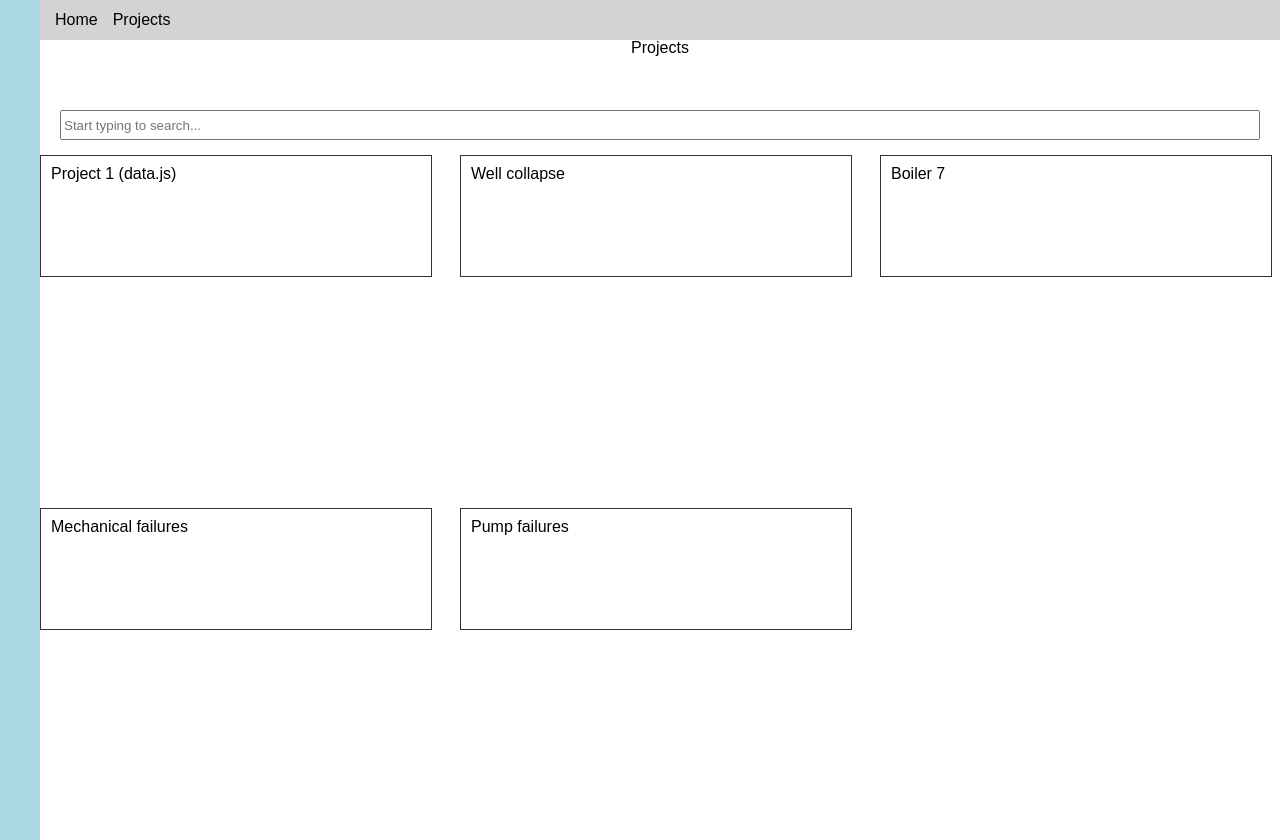
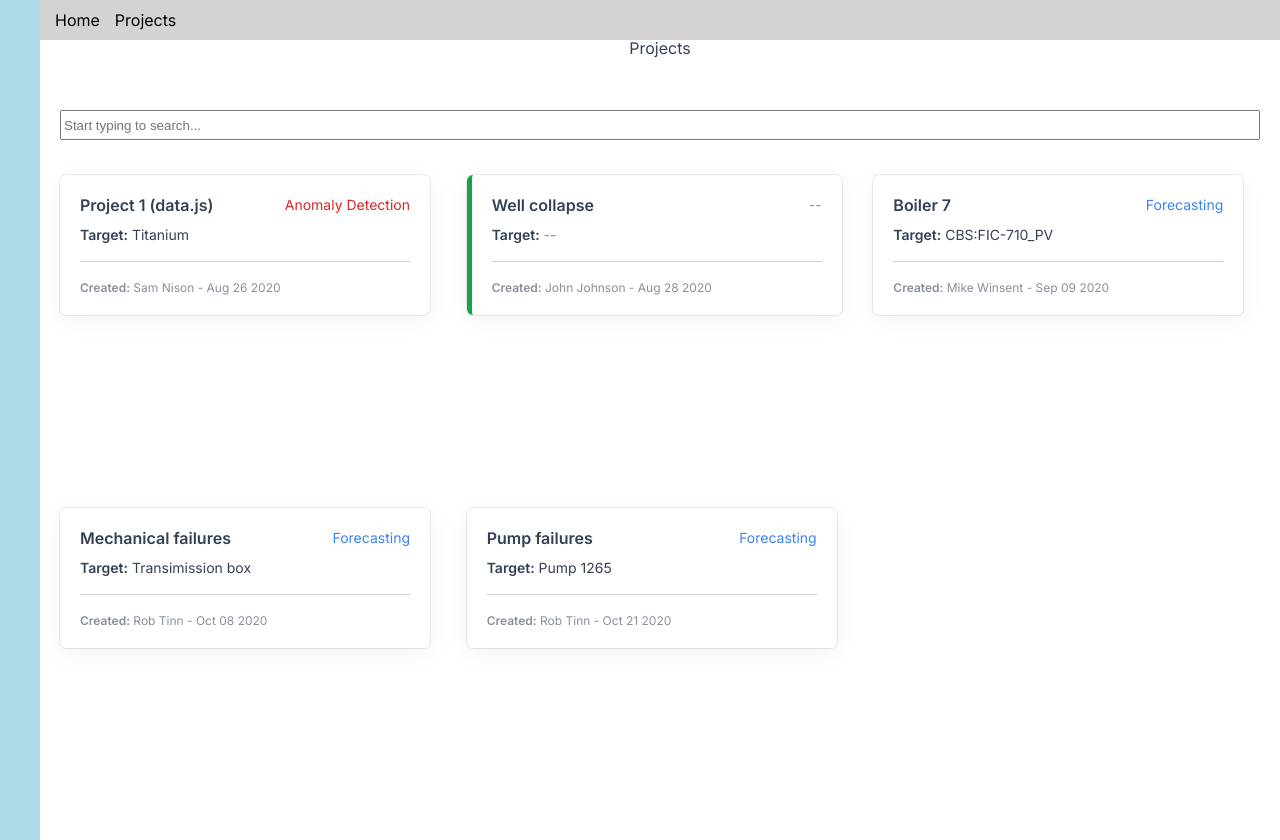
Before and after one commit to rickymm/canvass-challenge, a React (Create React App) app: page / in a window 1280 px wide. Built offline with nearby package versions, Linux system fonts and the light colour scheme.

Commit message:
Add styles to ProjectCard

```diff
--- a/src/components/ProjectCard/ProjectCard.js
+++ b/src/components/ProjectCard/ProjectCard.js
@@ -1,21 +1,31 @@
 import React from "react";
-import styled from "styled-components/macro";
+import { Text, Card, Row, Name, Divider, TemplateColor } from "./styles";
+
+const Placeholder = () => <Text $color="text-light">--</Text>;
 
 export default function ProjectCard({ project }) {
   const { name, createdByUser, createdDate, template, target, inProduction } =
     project;
 
   return (
-    <Card>
-      <span>{name}</span>
+    <Card $border={inProduction}>
+      <Row $spaceBetween>
+        <Name>{name}</Name>
+        <Text $color={TemplateColor[template]}>
+          {template ?? <Placeholder />}
+        </Text>
+      </Row>
+      <Row $mt={10}>
+        <Text>
+          <b>Target:</b> {target ?? <Placeholder />}
+        </Text>
+      </Row>
+      <Divider />
+      <Row>
+        <Text $color="text-light" $small>
+          <b>Created:</b> {createdByUser} - {createdDate}
+        </Text>
+      </Row>
     </Card>
   );
 }
-
-const Card = styled.div`
-  display: flex;
-  border: 1px solid #333;
-  max-height: 100px;
-  max-width: 370px;
-  padding: 10px;
-`;
--- /dev/null
+++ b/src/components/ProjectCard/index.js
@@ -0,0 +1 @@
+export { default } from "./ProjectCard";
--- /dev/null
+++ b/src/components/ProjectCard/styles.js
@@ -0,0 +1,81 @@
+import styled, { css } from "styled-components/macro";
+import device from "../../utils/device";
+
+export const CARD_WIDTH = 330;
+export const TemplateColor = {
+  "Anomaly Detection": "red",
+  Forecasting: "blue",
+};
+
+export const Card = styled.div`
+  display: flex;
+  flex-direction: column;
+  justify-content: space-between;
+  justify-self: center;
+  padding: 20px;
+  width: ${CARD_WIDTH - 30}px;
+  line-height: 20px;
+
+  border-radius: 6px;
+  box-shadow: rgba(0, 0, 0, 0.05) 0px 6px 24px 0px,
+    rgba(0, 0, 0, 0.08) 0px 0px 0px 1px;
+
+  ${({ $border }) =>
+    $border &&
+    css`
+      border-left: 5px solid var(--color-green);
+    `}
+
+  ${device.desktop} {
+    width: ${CARD_WIDTH}px;
+    max-height: 100px;
+    justify-self: baseline;
+  }
+`;
+export const Row = styled.div`
+  display: flex;
+  flex-direction: column;
+  align-items: flex-start;
+
+  ${({ $spaceBetween }) =>
+    $spaceBetween &&
+    css`
+      justify-content: space-between;
+    `}
+
+  ${({ $mt }) =>
+    $mt &&
+    css`
+      margin-top: ${$mt}px;
+    `}
+
+  ${device.desktop} {
+    flex-direction: row;
+  }
+`;
+export const Name = styled.span`
+  font-weight: 600;
+`;
+export const Text = styled.span`
+  font-size: 14px;
+
+  ${({ $color }) =>
+    $color &&
+    css`
+      color: var(--color-${$color});
+    `}
+
+  ${({ $small }) =>
+    $small &&
+    css`
+      font-size: 12px;
+    `}
+`;
+export const Divider = styled.hr`
+  display: block;
+  height: 1px;
+  border: 0;
+  border-top: 1px solid #ccc;
+  margin: 1em 0;
+  padding: 0;
+`;
--- a/src/components/Projects.js
+++ b/src/components/Projects.js
@@ -1,13 +1,25 @@
-import React, { useEffect, useState } from "react";
+import React, { useEffect, useState, useMemo } from "react";
 import styled from "styled-components/macro";
-import ProjectCard from "./ProjectCard/ProjectCard";
-import { projects } from "../data";
+import ProjectCard from "./ProjectCard";
+import { CARD_WIDTH } from "./ProjectCard/styles";
+import { projects as projectsList } from "../data";
+import dateFormatter from "../utils/dateFormatter";
+
+function formattedProjects() {
+  return projectsList.map((project) => ({
+    ...project,
+    createdDate: dateFormatter(project.createdDate),
+  }));
+}
 
 export default function Projects() {
+  const projects = useMemo(() => formattedProjects(), [projectsList]);
   const [search, setSearch] = useState();
   const [filteredProjects, setFilteredProjects] = useState(projects);
 
   useEffect(() => {
+    if (!search) setFilteredProjects(projects);
+
     if (search) {
       const newProjects = projects.filter((project) => {
         const hasSomething = Object.values(project).some((value) => {
@@ -19,8 +31,6 @@ export default function Projects() {
         return hasSomething;
       });
       setFilteredProjects(newProjects);
-    } else {
-      setFilteredProjects(projects);
     }
   }, [search]);
 
@@ -63,9 +73,10 @@ const Search = styled.input`
 const ProjectsList = styled.article`
   grid-area: ${({ $area }) => $area};
   margin-top: 15px;
+  padding: 20px;
 
   display: grid;
-  grid-template-columns: repeat(auto-fit, minmax(370px, 1fr));
+  grid-template-columns: repeat(auto-fit, minmax(${CARD_WIDTH}px, 1fr));
   grid-column-gap: 20px;
   grid-row-gap: 20px;
 `;
--- a/src/data.js
+++ b/src/data.js
@@ -6,7 +6,7 @@ export const projects = [
     createdDate: "2020-08-26T20:59:39.475347Z",
     template: "Anomaly Detection",
     target: "Titanium",
-    inProduction: false
+    inProduction: false,
   },
   {
     id: 2798,
@@ -15,7 +15,7 @@ export const projects = [
     createdDate: "2020-08-28T18:05:16.519857Z",
     template: null,
     target: null,
-    inProduction: false
+    inProduction: true,
   },
   {
     id: 1212,
@@ -24,7 +24,7 @@ export const projects = [
     createdDate: "2020-09-09T17:34:27.233925Z",
     template: "Forecasting",
     target: "CBS:FIC-710_PV",
-    inProduction: false
+    inProduction: false,
   },
   {
     id: 3030,
@@ -33,7 +33,7 @@ export const projects = [
     createdDate: "2020-10-08T22:13:39.475879Z",
     template: "Forecasting",
     target: "Transimission box",
-    inProduction: false
+    inProduction: false,
   },
   {
     id: 9788,
@@ -42,6 +42,6 @@ export const projects = [
     createdDate: "2020-10-21T14:05:29.890701Z",
     template: "Forecasting",
     target: "Pump 1265",
-    inProduction: false
-  }
+    inProduction: false,
+  },
 ];
--- a/src/styles.css
+++ b/src/styles.css
@@ -2,6 +2,16 @@
    v2.0 | 20110126
    License: none (public domain)
 */
+
+@import url('https://fonts.googleapis.com/css2?family=Inter:wght@400;600&display=swap');
+
+:root {
+  --color-green: #16a34a;
+  --color-blue: #3b82f6;
+  --color-red: #dc2626;
+	--color-text-base: #334155;
+	--color-text-light: #33415595;
+}
 
 html, body, div, span, applet, object, iframe,
 h1, h2, h3, h4, h5, h6, p, blockquote, pre,
@@ -48,6 +58,11 @@ table {
 }
 
 .App {
-  font-family: sans-serif;
+  font-family: 'Inter', sans-serif;
   text-align: center;
+	color: #334155;
 }
+
+b {
+	font-weight: 600;
+}
--- /dev/null
+++ b/src/utils/dateFormatter.js
@@ -0,0 +1,22 @@
+const months = [
+  "Jan",
+  "Feb",
+  "Mar",
+  "Apr",
+  "May",
+  "Jun",
+  "Jul",
+  "Aug",
+  "Sep",
+  "Oct",
+  "Nov",
+  "Dec",
+];
+
+export default function dateFormatter(dateString) {
+  const [year, monthStr, rest] = dateString.split("-");
+  const day = rest.slice(0, 2);
+  const month = months[Number(monthStr) - 1];
+
+  return `${month} ${day} ${year}`;
+}
--- /dev/null
+++ b/src/utils/device.js
@@ -0,0 +1,6 @@
+const device = {
+  desktop: "@media screen and (min-width: 960px)",
+  mobile: "@media screen and (max-width: 768px)",
+};
+
+export default device;
```
Also changed, not shown: 1 other file (tests, documents, lock files or other folders).
